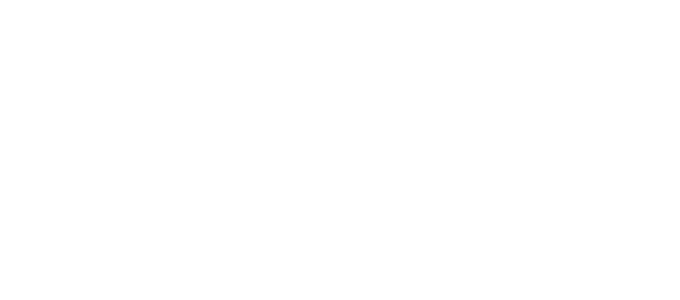
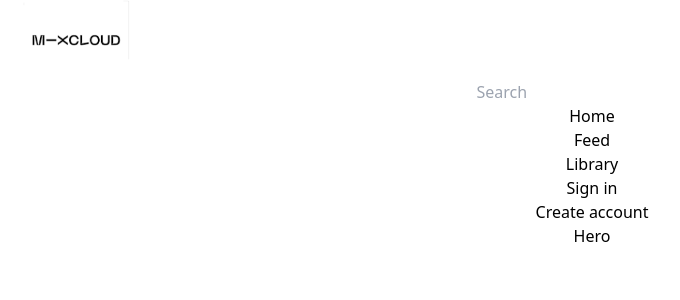
Before and after one commit to Elvissunguti/Mix-Hub, a React (Create React App) app: page / in a window 1280 px wide. Shown: the top 300 px of the page, without its empty margins (48-728 px from the left). Built offline with nearby package versions, Linux system fonts and the light colour scheme.

Commit message:
added features

```diff
--- a/src/App.js
+++ b/src/App.js
@@ -1,9 +1,26 @@
-import logo from './logo.svg';
+import React from 'react';
 import './App.css';
+import { BrowserRouter, Route, Routes } from 'react-router-dom';
+import Home from './Components/Home/Home';
+import SignIn from './Components/Sign in/SignIn';
+import Register from './Components/Register/Register';
+import Feed from './Components/Feed/Feed';
+import Library from './Components/Library/Library';
 
 function App() {
   return (
     <div className="App">
+      <BrowserRouter>
+      <Routes>
+        <Route path="/" element={<Home />} />
+        <Route path="/sign in" element={<SignIn />} />
+        <Route path='/Register' element={<Register />} />
+        <Route path='/feed' element={<Feed />} />
+        <Route path='/library' element={<Library />} />
+
+
+      </Routes>
+      </BrowserRouter>
 
     </div>
   );
--- /dev/null
+++ b/src/Components/Feed/Feed.jsx
@@ -0,0 +1,12 @@
+import React from "react";
+
+const Feed = () => {
+    return (
+        <section>
+            <div>
+                Feed
+            </div>
+        </section>
+    )
+}
+export default Feed;
--- a/src/Components/Home/Home.jsx
+++ b/src/Components/Home/Home.jsx
@@ -1,5 +1,6 @@
 import React from "react";
 import NavBar from "../Navbar/NavBar";
+import Hero from "../Hero/Hero";
 
 const Home = () => {
     return(
--- /dev/null
+++ b/src/Components/Library/Library.jsx
@@ -0,0 +1,12 @@
+import React from "react";
+
+const Library = () => {
+    return (
+        <section>
+            <div>
+                Library
+            </div>
+        </section>
+    )
+}
+export default Library;
--- a/src/Components/Navbar/NavBar.jsx
+++ b/src/Components/Navbar/NavBar.jsx
@@ -3,6 +3,13 @@ import { Link } from "react-router-dom";
 import logo from "../Assets/logo.png";
 
 const NavBar = () => {
+
+    const navLinks= [
+        {name: "Home"},
+        {name: "Feed"},
+        {name: "Library"}
+    ];
+
     return(
         <nav>
             <div>
@@ -15,6 +22,45 @@ const NavBar = () => {
                      placeholder="Search"
                      className=""
                      />
+                     <div>
+                        <ul>
+                            {navLinks.map((navLink, i) => (
+                                <li className=""
+                                 key={i}>
+                                    <Link to={
+                                        navLink.name === "Home"
+                                        ? `/`
+                                        : `${
+                                            navLink.name.charAt(0).toLowerCase() +
+                                            navLink.name.slice(1)
+
+                                          }`
+                                    }
+                                    >
+                                        {navLink.name}
+                                    </Link>
+                                </li>
+                            ))}
+
+                            <>
+                            <li>
+                                <Link
+                                 className=""
+                                 to="/sign in">
+                                Sign in
+                                </Link>
+                            </li>
+                            <li>
+                                <Link
+                                className=""
+                                to="/Register">
+                                Create account
+                                </Link>
+                            </li>
+                            </>
+
+                        </ul>
+                     </div>
                 </div>
             </div>
         </nav>
--- /dev/null
+++ b/src/Components/Register/Register.js
@@ -0,0 +1,12 @@
+import React from "react";
+
+const Register = () => {
+    return (
+        <section>
+            <div>
+                Register
+            </div>
+        </section>
+    )
+}
+export default Register;
--- /dev/null
+++ b/src/Components/Sign in/SignIn.js
@@ -0,0 +1,12 @@
+import React from "react";
+
+const SignIn = () => {
+    return (
+        <section>
+            <div>
+                Sign in
+            </div>
+        </section>
+    )
+}
+export default SignIn;
```
